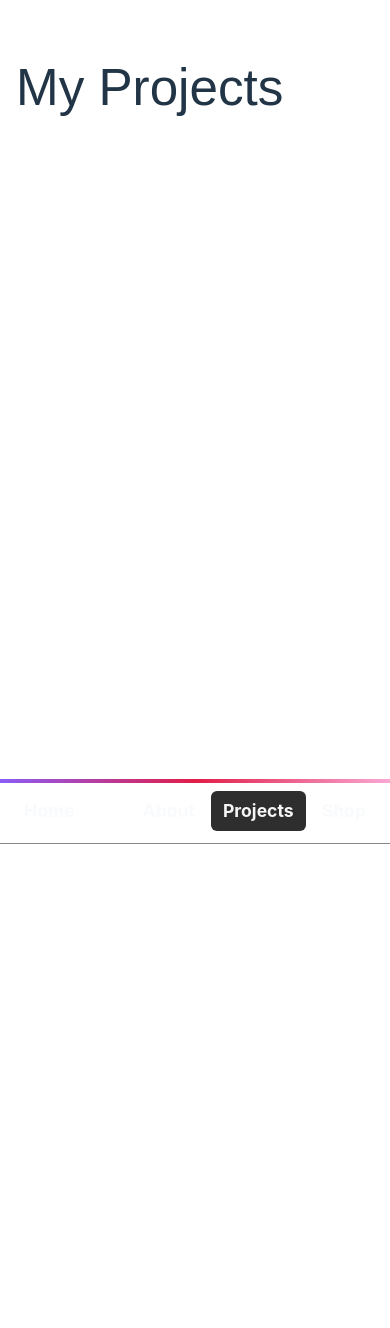
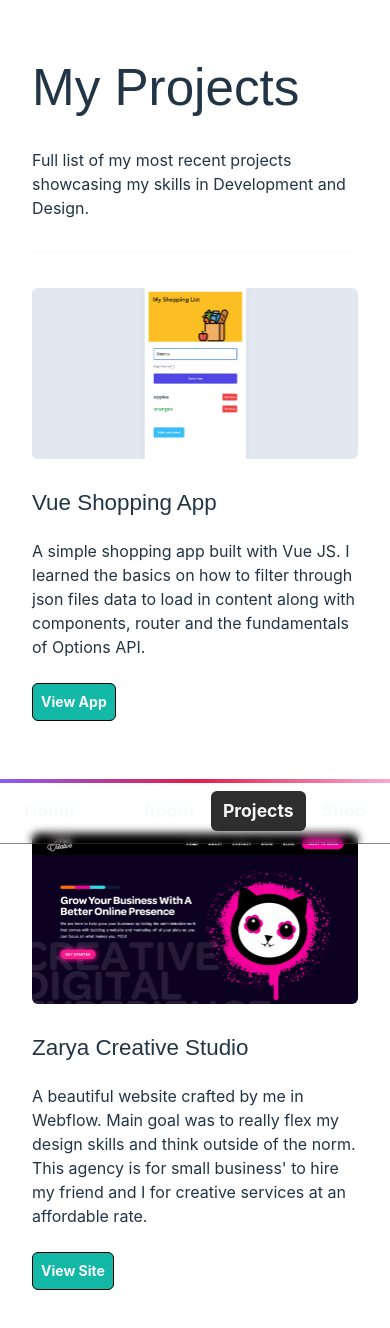
Before and after one commit to CodingGabe/init-portfolio-for--23, a Vue app: page /projects in a window 390 px wide. Shown: the top 1328 px of the page. Before the commit the page ends 844 px from the top, so only its background shows below. Built offline with nearby package versions, Linux system fonts and the light colour scheme; a web font is replaced by a local one.

Commit message:
update color, add projects page, finish about page

```diff
--- a/src/components/Navigation.vue
+++ b/src/components/Navigation.vue
@@ -4,9 +4,9 @@
     <div class="top-0 absolute left-0 w-full bg-topbar"></div>
     <router-link to="/"><span class="px-3 py-1 pb-2 rounded-md transition-all sm:px-6 sm:py-2">Home</span></router-link>
     <div class="flex items-center gap-1 sm:gap-2">
-        <router-link to="/about"><span class="px-3 py-1 pb-2 rounded-md transition-all sm:px-6 sm:py-2">About</span></router-link>
-        <router-link to="/projects"><span class="px-3 py-1 pb-2 rounded-md transition-all sm:px-6 sm:py-2">Projects</span></router-link>
-        <router-link to="/shop"><span class="px-3 py-1 pb-2 rounded-md transition-all sm:px-6 sm:py-2">Shop</span></router-link>
+        <router-link to="/about"><span class="px-3 py-1 pb-2 pt-2 rounded-md transition-all sm:px-6 sm:py-2">About</span></router-link>
+        <router-link to="/projects"><span class="px-3 py-1 pb-2 pt-2 rounded-md transition-all sm:px-6 sm:py-2">Projects</span></router-link>
+        <router-link to="/shop"><span class="px-3 py-1 pb-2 pt-2 rounded-md transition-all sm:px-6 sm:py-2">Shop</span></router-link>
     </div>
   </nav>
 </template>
--- a/src/style.css
+++ b/src/style.css
@@ -11,7 +11,7 @@
 
   color-scheme: light dark;
   color: rgba(255, 255, 255, 0.87);
-  background-color: #242424;
+  background-color: rgb(24 24 27);
 
   font-synthesis: none;
   text-rendering: optimizeLegibility;
--- a/src/views/Projects.vue
+++ b/src/views/Projects.vue
@@ -1,6 +1,37 @@
 <template>
   <section class="projects">
-    <h1>My Projects</h1>
+    <div class="w-full max-w-screen-lg mx-auto pb-24 sm:px-16 slg:px-24 lg:mt-48 lg:mt-58 px-4">
+      <div class="flex flex-col gap-8 w-full lg:gap-12">
+        <h1>My Projects</h1>
+        <p>Full list of my most recent projects showcasing my skills in Development and Design.</p>
+        <hr class="border-0 opacity-25 h-[4px]">
+        <!-- Projects container -->
+        <div class="flex flex-col items-center justify-center gap-28">
+          <!-- Project -->
+          <div class="flex flex-col gap-8 items-center">
+            <!-- Image of Project -->
+            <img src="../assets/shopping-app.png" alt="" class="rounded-md w-full object-cover">
+            <!-- Project content -->
+            <div class="flex flex-col items-left gap-6">
+              <h3>Vue Shopping App</h3>
+              <p>A simple shopping app built with Vue JS. I learned the basics on how to filter through json files data to load in content along with components, router and the fundamentals of Options API.</p>
+              <a href="https://gabes-shopping-list.netlify.app" class="px-2 py-2 rounded-md transition-colors border-[1px] w-fit text-sm md:px-4 slg:px-6 bg-teal-500 border-black hover:bg-teal-700">View App</a>
+            </div>
+          </div>
+          <!-- Project -->
+          <div class="flex flex-col gap-8 items-center">
+            <!-- Image of Project -->
+            <img src="../assets/zarya.png" alt="" class="rounded-md w-full object-cover">
+            <!-- Project content -->
+            <div class="flex flex-col items-left gap-6">
+              <h3>Zarya Creative Studio</h3>
+              <p>A beautiful website crafted by me in Webflow.  Main goal was to really flex my design skills and think outside of the norm. This agency is for small business' to hire my friend and I for creative services at an affordable rate.</p>
+              <a href="https://gabes-shopping-list.netlify.app" class="px-2 py-2 rounded-md transition-colors border-[1px] w-fit text-sm md:px-4 slg:px-6 bg-teal-500 border-black hover:bg-teal-700">View Site</a>
+            </div>
+          </div>
+        </div>
+      </div>
+    </div>
   </section>
 </template>
 
```
Also changed, not shown: 1 other file (tests, documents, lock files or other folders).
